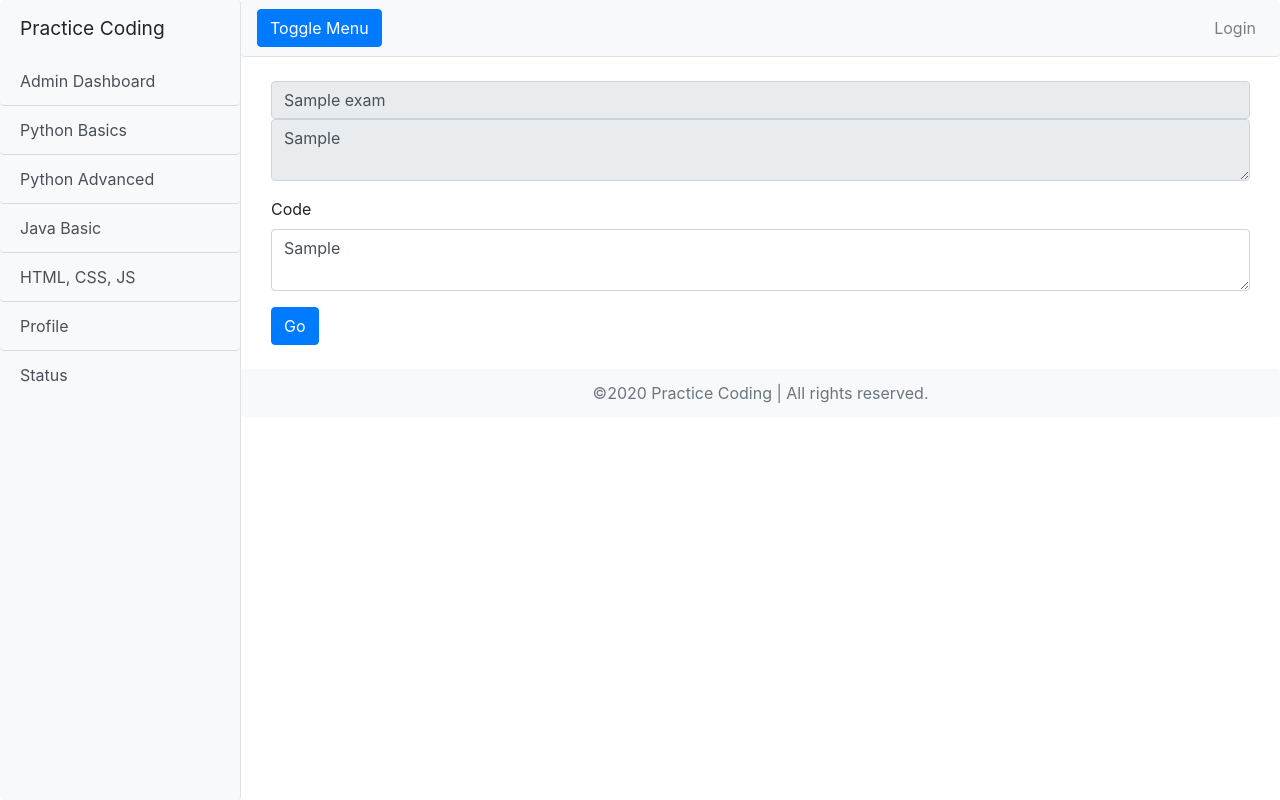
After one commit to Simple2B/Avantika, a Flask app: page /exam in a window 1280 px wide. The commit adds this page. Run offline with Flask 2, Linux system fonts and the light colour scheme; tables that the repository leaves empty hold one stand-in row (values such as "Sample post"); some libraries are stand-ins or nearby versions.

Commit message:
exam page

```diff
--- a/app/__init__.py
+++ b/app/__init__.py
@@ -4,6 +4,7 @@ from flask import Flask, render_template
 from flask_sqlalchemy import SQLAlchemy
 from flask_login import LoginManager
 from werkzeug.exceptions import HTTPException
+
 
 # instantiate extensions
 login_manager = LoginManager()
@@ -16,6 +17,7 @@ def create_app(environment="development"):
     from app.views import main_blueprint
     from app.auth.views import auth_blueprint
     from app.auth.models import User, AnonymousUser
+    from app.exam.views import exam_blueprint
 
     # Instantiate app.
     app = Flask(__name__)
@@ -32,6 +34,7 @@ def create_app(environment="development"):
     # Register blueprints.
     app.register_blueprint(auth_blueprint)
     app.register_blueprint(main_blueprint)
+    app.register_blueprint(exam_blueprint)
 
     # Set up flask login.
     @login_manager.user_loader
--- a/app/auth/forms.py
+++ b/app/auth/forms.py
@@ -6,7 +6,7 @@ from .models import User
 
 
 class LoginForm(FlaskForm):
-    user_id = StringField("Username or Email", [DataRequired()])
+    user_id = StringField("Username", [DataRequired()])
     password = PasswordField("Password", [DataRequired()])
     submit = SubmitField("Login")
 
@@ -23,6 +23,6 @@ class RegistrationForm(FlaskForm):
     )
     submit = SubmitField("Register")
 
-    def validate_username(form, field):
+    def validate_username(self, field):
         if User.query.filter_by(username=field.data).first() is not None:
             raise ValidationError("This username is taken.")
--- /dev/null
+++ b/app/exam/forms.py
@@ -0,0 +1,11 @@
+from flask_wtf import FlaskForm
+from wtforms import StringField, SubmitField, HiddenField, TextAreaField
+from wtforms.validators import DataRequired, Length
+
+
+class ExamForm(FlaskForm):
+    exam_id = HiddenField("id", validators=[DataRequired()])
+    name = StringField("Exam:", validators=[DataRequired(), Length(5, 30)])
+    instruction = TextAreaField("Instruction")
+    code = TextAreaField("Code")
+    submit = SubmitField("Go")
--- /dev/null
+++ b/app/exam/views.py
@@ -0,0 +1,29 @@
+from flask import Blueprint, render_template, url_for, redirect, flash, request
+
+from .models import Exam
+from .forms import ExamForm
+
+exam_blueprint = Blueprint("exam", __name__)
+
+
+@exam_blueprint.route("/exam", methods=["GET", "POST"])
+def exam():
+    form = ExamForm(request.form)
+    if form.validate_on_submit():
+        exam = Exam.query.filter(Exam.id == form.exam_id.data).first()
+        assert exam
+        flash(f"Exam '{exam.name}'.", "success")
+        return redirect(url_for("exam.exam"))
+    elif form.is_submitted():
+        flash("The given data was invalid.", "danger")
+    exam = Exam.query.first()
+    form.name.data = exam.name
+    form.exam_id.data = exam.id
+    form.code.data = exam.template
+    form.instruction.data = exam.instruction
+    return render_template(
+        "exam/exam.html",
+        form=form,
+        instruction_height=(exam.instruction.count("\n") + 2),
+        code_height=(exam.template.count("\n") + 2),
+    )
--- a/app/templates/base.html
+++ b/app/templates/base.html
@@ -26,10 +26,10 @@
       <div class="sidebar-heading">{{ config.APP_NAME }}</div>
       <div class="list-group list-group-flush">
         <a href="#" class="list-group-item list-group-item-action bg-light">Admin Dashboard</a>
-        <a href="#" class="list-group-item list-group-item-action bg-light">Python Basics</a>
-        <a href="#" class="list-group-item list-group-item-action bg-light">Python Advanced</a>
-        <a href="#" class="list-group-item list-group-item-action bg-light">Java Basic</a>
-        <a href="#" class="list-group-item list-group-item-action bg-light">HTML, CSS, JS</a>
+        <a href="{{url_for('exam.exam')}}" class="list-group-item list-group-item-action bg-light">Python Basics</a>
+        <a href="{{url_for('exam.exam')}}" class="list-group-item list-group-item-action bg-light">Python Advanced</a>
+        <a href="{{url_for('exam.exam')}}" class="list-group-item list-group-item-action bg-light">Java Basic</a>
+        <a href="{{url_for('exam.exam')}}" class="list-group-item list-group-item-action bg-light">HTML, CSS, JS</a>
         <a href="#" class="list-group-item list-group-item-action bg-light">Profile</a>
         <a href="#" class="list-group-item list-group-item-action bg-light">Status</a>
       </div>
@@ -81,6 +81,7 @@
       {% endfor %}
       {% endif %}
       {% endwith %}
+
       <!-- Main Content -->
       {% block content %}{% endblock %}
 
@@ -94,7 +95,7 @@
           <p class="text-muted mb-0 py-1">&copy;2020 {{ config.APP_NAME }} | All rights reserved.</p>
         </div>
       </div>
-    </footer>
+    </footer><!-- /footer -->
   </div> <!-- /#page-content-wrapper -->
 
 </div>
--- /dev/null
+++ b/app/templates/exam/exam.html
@@ -0,0 +1,22 @@
+{% extends 'base.html' %}
+
+{% block content %}
+<div class="container py-4">
+      <form class="form" role="form" action="{{ url_for('exam.exam') }}" method="post">
+        {{form.exam_id}}
+          {{form.name(class='form-control', readonly=True)}}
+        <!-- </div> -->
+        <div class="form-group">
+          {{form.instruction(class='form-control', readonly=True, rows=instruction_height)}}
+        </div>
+        <div class="form-group">
+          {{form.code.label}}
+          {{form.code(class='form-control', rows=code_height)}}
+          {% for error in form.errors.code %}
+          <small class="text-danger">{{error}}</small>
+          {% endfor %}
+        </div>
+        {{form.submit(class='btn btn-primary')}}
+      </form>
+</div>
+{% endblock %}
--- a/wsgi.py
+++ b/wsgi.py
@@ -1,8 +1,10 @@
 #!/user/bin/env python
+import json
 import click
 
 from app import create_app, db, models, forms
 from app.auth.models import User
+from app.exam.models import Exam
 
 app = create_app()
 
@@ -14,13 +16,21 @@ def get_context():
     return dict(app=app, db=db, models=models, forms=forms)
 
 
+def load_exams():
+    with open('exams.json', 'r') as f:
+        for exam in json.load(f):
+            if not Exam.query.filter(Exam.name == exam['name']).first():
+                Exam(name=exam['name']).from_dict(**exam).save()
+
+
 @app.cli.command()
 def create_db():
     """Create the configured database."""
     db.create_all()
-    admin = User(username="admin",)
+    admin = User(username="admin")
     admin.password = "admin"
     admin.save()
+    load_exams()
 
 
 @app.cli.command()
```
Also changed, not shown: app/auth/models.py (+4 -4 lines), app/exam/models.py (added, +48 -0 lines), exams.json (added, +39 -0 lines), app/exam/__init__.py (added).
